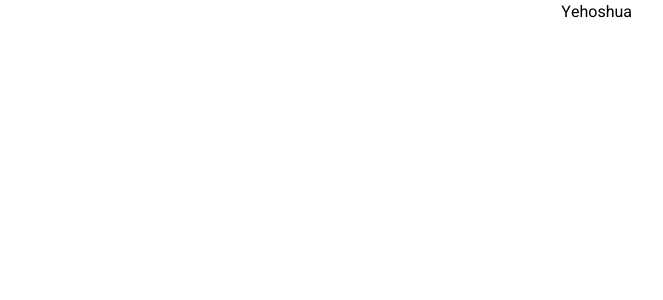
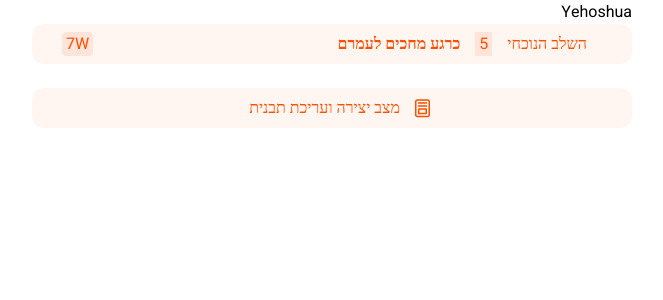
Before and after one commit to Stepby-Binyamin/Stepby-client, a React (Create React App) app: page /yehoshua in a window 1280 px wide. Shown: the top 300 px of the page, without its empty margins (308-971 px from the left). Built offline with nearby package versions, Linux system fonts and the light colour scheme.

Commit message:
components done

```diff
--- /dev/null
+++ b/src/components/all/StatusStep/StatusStep.jsx
@@ -0,0 +1,25 @@
+import React from 'react'
+import styles from './style.module.css';
+
+
+export default function StatusStep({ user, numOfStage, time, ...props }) {
+    const theCurrentStage = ' השלב הנוכחי ';
+    const nowWaiting = 'כרגע מחכים ';
+
+    return (
+        <div className={`${time?styles.supremeBox:styles.supremeBoxCenter}`}>
+            <div className={`${time? styles.currentStage: styles.currentStageCenter}`}>
+                <div className={`${time ? styles.rightSide : styles.center}`}>
+                    <div className={styles.stageNow}>{theCurrentStage}  </div>
+                    <div className={styles.stageNum}>{numOfStage}</div>
+                    <div className={styles.waitingFor}> {nowWaiting}
+                        {user}
+                    </div>
+                </div>
+                <div className={`${time?styles.leftSide:styles.center}`}>
+                    <div className={styles.waitingTime}>{time}</div>
+                </div>
+            </div>
+        </div>
+    );
+}
--- /dev/null
+++ b/src/components/all/StatusStep/style.module.css
@@ -0,0 +1,92 @@
+.supremeBox {
+    font-family: 'Heebo';
+    direction: rtl;
+    display: flex;
+    flex-direction: row;
+    justify-content: space-between;
+    align-items: center;
+    color: var(--orange100-color);
+    background-color: var(--orange5-color);
+    border-radius: var(--border-radius);
+    width: 100%;
+    height: 40px;
+}
+
+.currentStage {
+    display: flex;
+    justify-content: space-between;
+    align-items: center;
+    flex-direction: row;
+    width: 100%;
+    height: 40px;
+    padding: 0px 15px;
+
+}
+
+.supremeBoxCenter {
+    font-family: 'Heebo';
+    direction: rtl;
+    display: flex;
+    flex-direction: row;
+    align-items: center;
+    justify-content: center;
+    color: var( --orange100-color);
+    background-color:var( --orange5-color);
+    border-radius: 12px;
+    width: 100%;
+    height: 40px;
+  }
+  .currentStageCenter {
+    display: flex;
+    flex-direction: row;
+    align-items: center;
+    justify-content: center;
+    padding: 0px 15px;
+
+  }
+
+.rightSide {
+    display: flex;
+    justify-content: space-between;
+    align-items: center;
+    flex-direction: row;
+    padding: 0px 15px;
+
+}
+
+.center{
+    display: flex;
+    justify-content: center;
+    align-items: center;
+    flex-direction: row;
+}
+
+.stageNow{
+    padding: 0px 15px;
+
+}
+
+.stageNum {
+    background-color: var(--orange10-color);
+    display: flex;
+    flex-direction: row;
+    align-items: flex-start;
+    padding: 0px 4px;
+
+}
+
+.waitingFor{
+    font-weight: 700;
+    padding: 0px 15px;
+
+}
+.leftSide{
+    padding: 0px 15px;
+
+}
+
+.waitingTime {
+    background: var(--orange10-color);
+    border-radius: 4px;
+    padding: 0px 4px;
+}
--- /dev/null
+++ b/src/components/all/StatusTemp/statusBarTemplateEdit/StatusTemp.jsx
@@ -0,0 +1,18 @@
+import React from 'react'
+import styles from './style.module.css';
+
+
+export default function TemplateEdit() {
+    const info="מצב יצירה ועריכת תבנית"
+  return (<>
+    <div className={styles.templateEdit}>
+    <img src="/images/icons/iconPage.svg"/>
+    <div className={styles.templateEditInfo}>
+        {info}
+        </div>
+    </div>
+
+
+  </>
+  )
+}
--- /dev/null
+++ b/src/components/all/StatusTemp/statusBarTemplateEdit/style.module.css
@@ -0,0 +1,19 @@
+.templateEdit{
+    font-family: 'Heebo';
+    direction: rtl;
+    display: flex;
+    flex-direction: row;
+    align-items: center;
+    justify-content: center;
+    color: var( --orange100-color);
+    background-color:var( --orange5-color);
+    border-radius: 12px;
+    width: 100%;
+    height: 40px;
+    padding: 0px 15px;
+}
+
+.templateEditInfo{
+    padding: 0px 15px;
+
+}
--- a/src/routes/TestComponents/Yehoshua.jsx
+++ b/src/routes/TestComponents/Yehoshua.jsx
@@ -1,7 +1,13 @@
 import React from 'react'
+import StatusStep from '../../components/all/StatusStep/StatusStep'
+import StatusTemp from '../../components/all/StatusTemp/statusBarTemplateEdit/StatusTemp'
 
-export default function Yehoshua() {
-   return (
+export default function Yehoshua({name,num,...props}) {
+   return (<>
       <div>Yehoshua</div>
+      <StatusStep numOfStage="5" user="לעמרם" time="7W"    />
+      <br></br>
+      <StatusTemp/>
+   </>
    )
 }
```
Also changed, not shown: public/images/icons/iconPage.svg (added).
